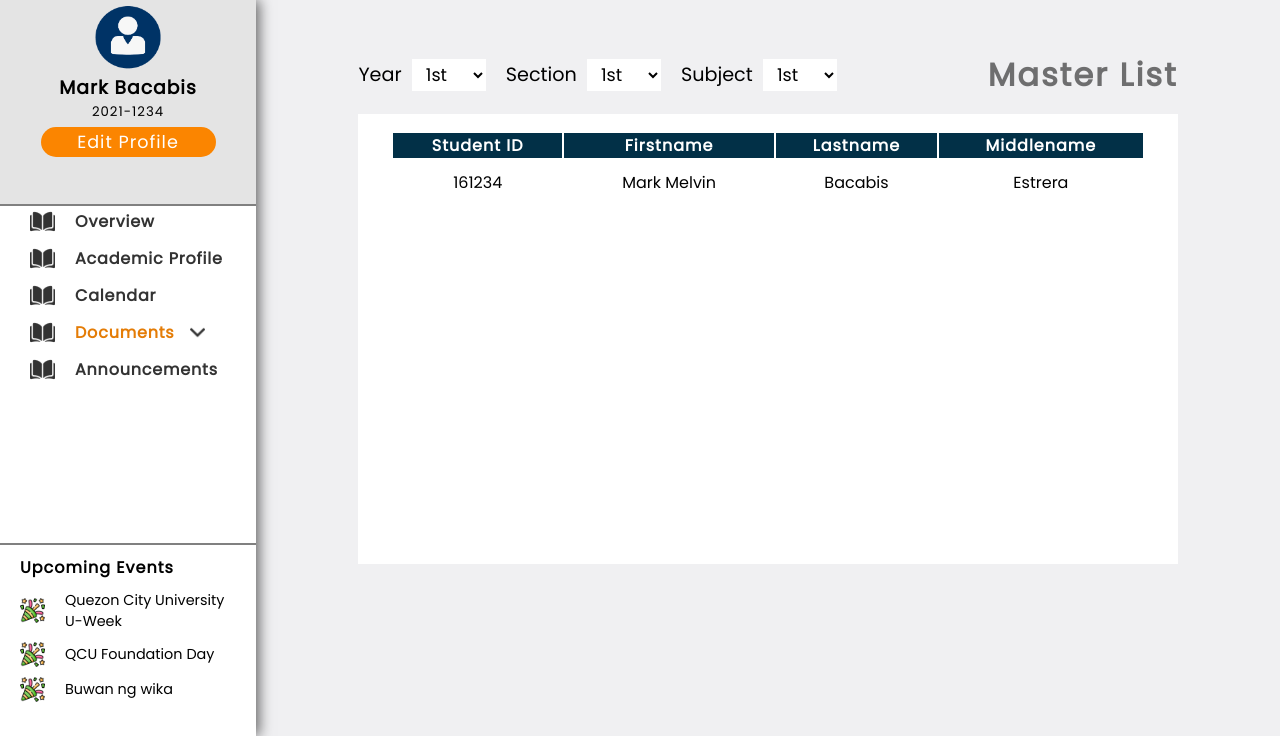
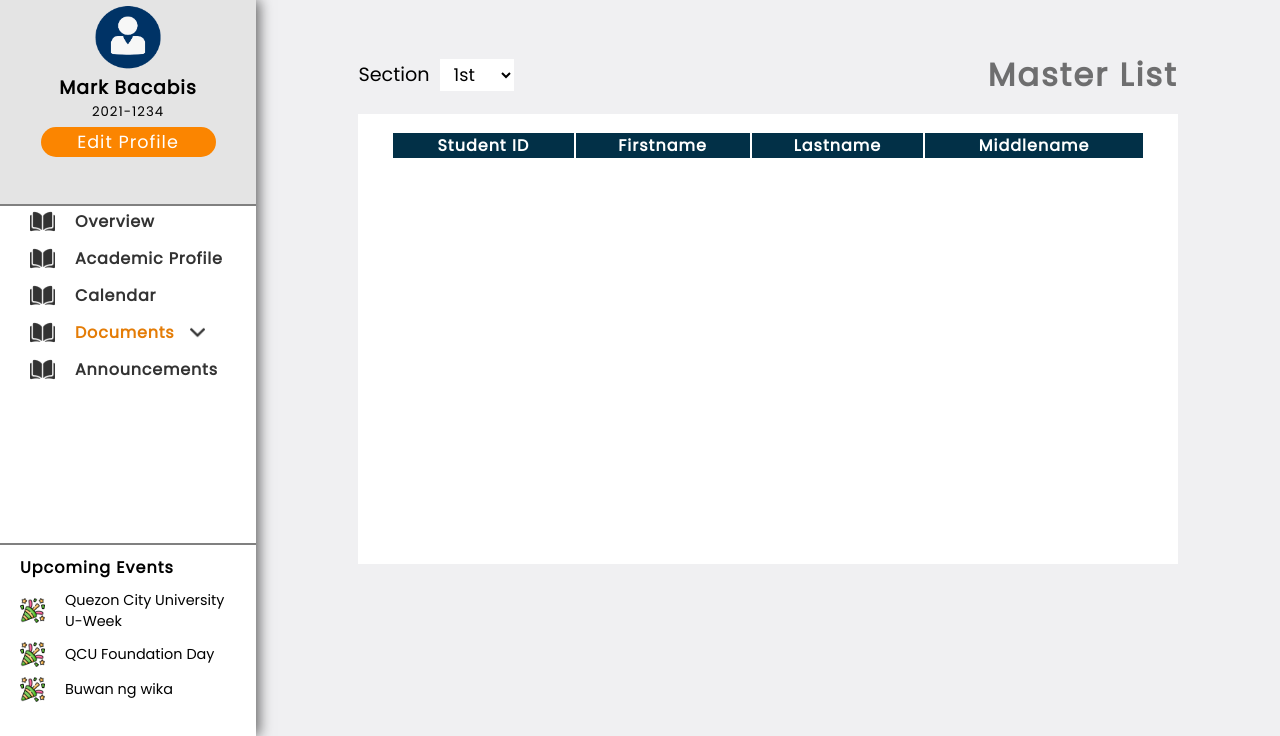
Before and after one commit to Mark-Bacabis/Portal, a PHP site: page /Professor/list.php in a window 1280 px wide. Shown: the part 64-800 px from the top of the page. Run offline with PHP 8.4, Linux system fonts and the light colour scheme; a user stored in the database is signed in; data comes from the database, SQL or seed files in the repository; tables that the repository leaves empty or names only in its code hold one stand-in row (values such as "Sample post"); lists and menus that the app fills with data are empty.

Commit message:
announce and list db

```diff
--- a/Professor/list.php
+++ b/Professor/list.php
@@ -1,5 +1,13 @@
 <?php
     include('../include/query.php');
+    include('../includeDB/enrollmentDB.php');
+
+    // SELECT ALL INFO OF STUDENT
+    $selStud = mysqli_query($enrollConnect, "SELECT * FROM studentinfo as a
+    JOIN student_sections as b
+    ON a.StudentID = b.StudentID
+    WHERE b.sectionname = 'SBIT-1A'");
+
 ?>
 <!DOCTYPE html>
 <html lang="en">
@@ -56,27 +64,8 @@
       <div class="list-container">
             <div class="header-list">
                <div class="combo-boxes">
-
-                  <div class="combo-box">
-                     <label for=""> Year </label>
-                     <select name="" id="">
-                           <option value="1st"> 1st </option>
-                           <option value="2nd"> 2nd </option>
-                           <option value="3rd"> 3rd </option>
-                           <option value="4th"> 4th </option>
-                     </select>
-                  </div>
                   <div class="combo-box">
                      <label for=""> Section </label>
-                     <select name="" id="">
-                           <option value="1st"> 1st </option>
-                           <option value="2nd"> 2nd </option>
-                           <option value="3rd"> 3rd </option>
-                           <option value="4th"> 4th </option>
-                     </select>
-                  </div>
-                  <div class="combo-box">
-                     <label for=""> Subject </label>
                      <select name="" id="">
                            <option value="1st"> 1st </option>
                            <option value="2nd"> 2nd </option>
@@ -97,12 +86,19 @@
                         <th> Middlename </th>
                     </tr>
 
-                    <tr>
-                       <td> 161234 </td>
-                       <td> Mark Melvin </td>
-                       <td> Bacabis </td>
-                       <td> Estrera </td>
-                    </tr>
+                    <?php
+                        if($selStud -> num_rows > 0){
+                            while ($row = $selStud -> fetch_assoc()){?>
+                                <tr>
+                                    <td> <?=$row['StudentID']?> </td>
+                                    <td> <?=$row['FullName-Last']?> </td>
+                                    <td> <?=$row['FullName-First']?> </td>
+                                    <td> <?=$row['FullName-Middle']?> </td>
+                                </tr>
+                    <?php   }
+                        }
+                    ?>
+
               </table>
           </div>
 
--- /dev/null
+++ b/includeDB/enrollmentDB.php
@@ -0,0 +1,7 @@
+<?php
+    $enrollConnect = mysqli_connect('localhost', 'root', '', 'enrollment');
+
+    if(!$enrollConnect){
+        error_log($enrollConnect);
+    }
+?>
--- a/style/profInterface-style.css
+++ b/style/profInterface-style.css
@@ -1236,11 +1236,34 @@ button#personal-btn{
 .posted-announcement
 .announcements
 .announce-prof h5{
+  margin-bottom: 5px;
+  display: flex;
+  justify-content: space-between;
+}
+
+.announement-prof
+.announcement-container
+.posted-announcement
+.announcements
+.announce-prof h5 span{
+  text-transform: capitalize;
   font-weight: 600;
   letter-spacing: .5px;
-  margin-bottom: 5px;
+
   text-decoration: underline;
 }
+
+.announement-prof
+.announcement-container
+.posted-announcement
+.announcements
+.announce-prof h5 .date-time{
+  text-decoration: none;
+  color: rgb(99, 99, 99);
+  font-weight: 400;
+  font-size: 12px;
+}
+
 
 
 
```
Also changed, not shown: Professor/profAnnouncement.php (+7 -5 lines), process/announcement.php (+9 -3 lines).
